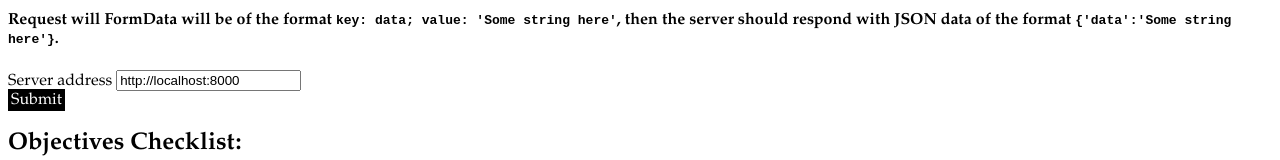
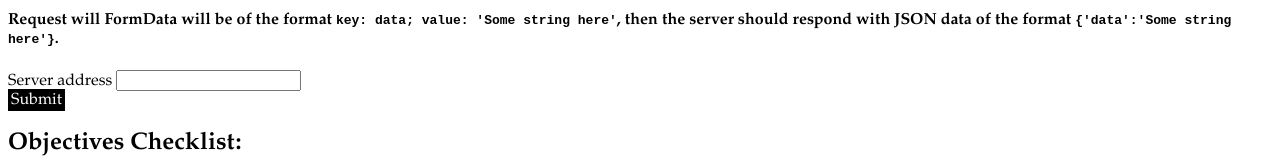
Before and after one commit to priyansh71/ctewebd, a plain HTML site: page page4.html in a window 1280 px wide. Shown: the part 652-812 px from the top of the page. Drawn offline with Linux system fonts and the light colour scheme.

Commit message:
remove default value

```diff
--- a/page4.html
+++ b/page4.html
@@ -49,7 +49,7 @@
 	<h4>Request will FormData will be of the format <span class='code'>key: data; value: 'Some string here'</span>, then the server should respond with JSON data of the format <span class='code'>{'data':'Some string here'}</span>.</h4>
 	<form>
 		Server address
-		<input type="text" name="" id="address" value="http://localhost:8000">
+		<input type="text" name="" id="address">
 	</form>
 	<div>
 		<span class='button' onclick='check()'>Submit</span>
```
